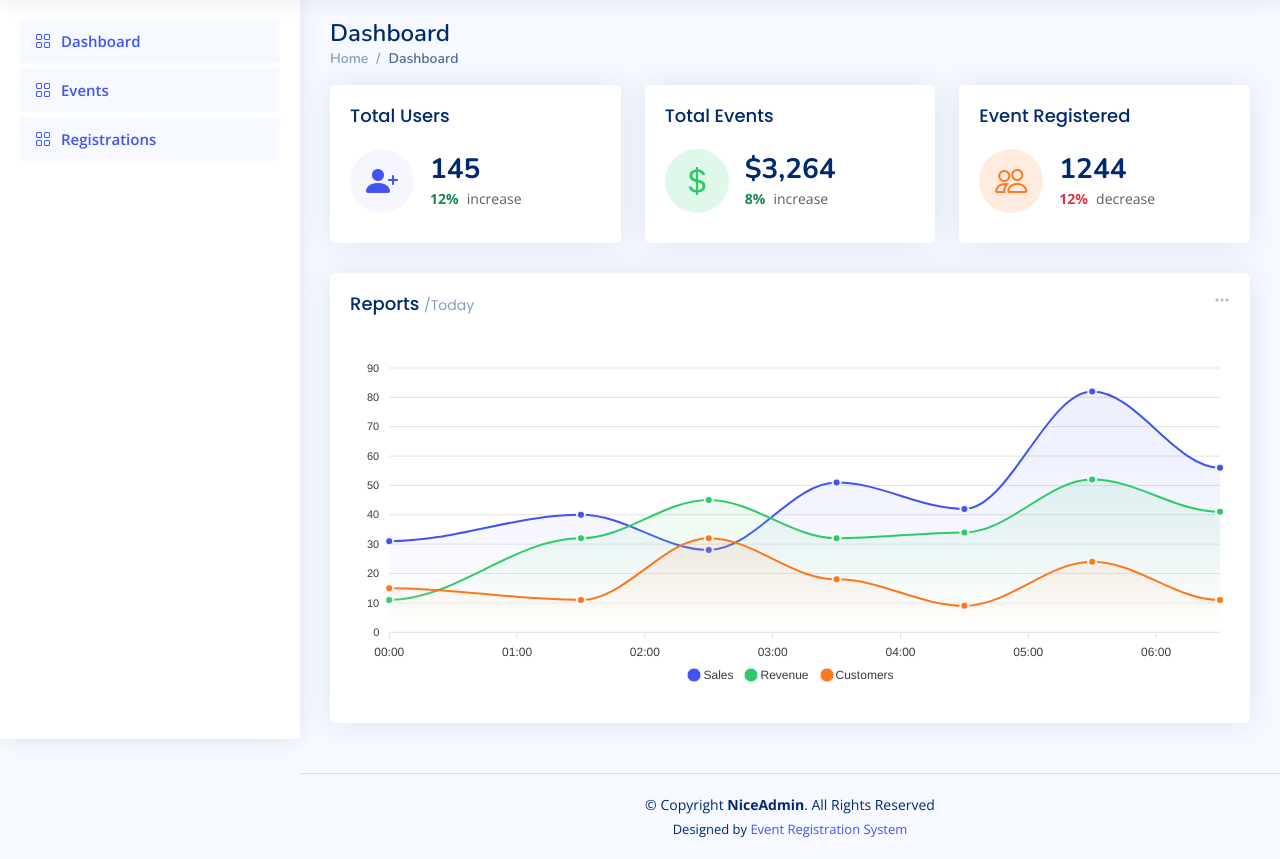
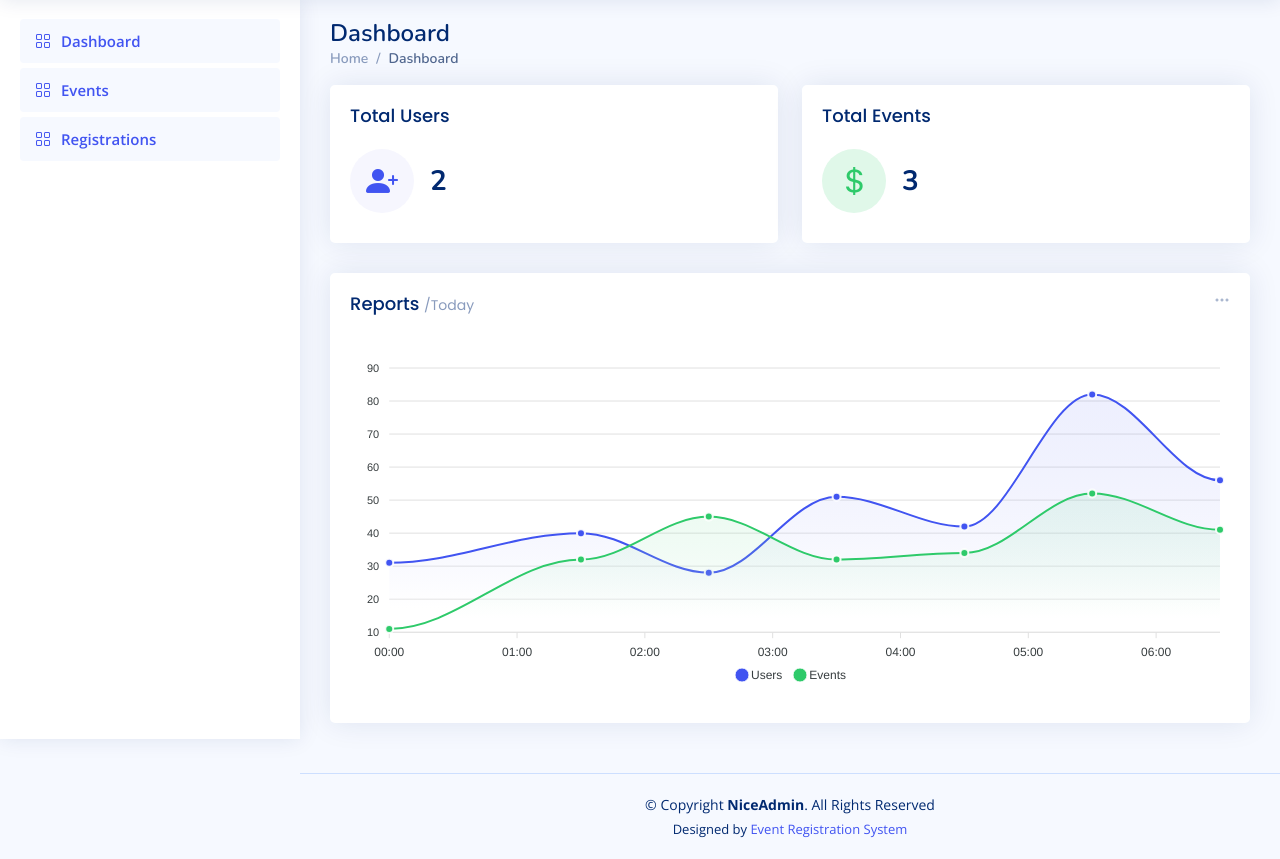
Before and after one commit to msimam01/codealpha_event_registration_system, a Django app: page / in a window 1280 px wide. Shown: the part 61-920 px from the top of the page. Run offline with Django 5.2, Linux system fonts and the light colour scheme; a user stored in the database is signed in; data comes from the database, SQL or seed files in the repository; both versions use the stored data as it was after the commit; some libraries are stand-ins or nearby versions.

Commit message:
minor changes

```diff
--- a/event_management_system/views.py
+++ b/event_management_system/views.py
@@ -1,8 +1,17 @@
 from django.shortcuts import render, redirect
 from django.contrib.auth.decorators import login_required
+from events.models import Event, EventRegistration
+from django.contrib.auth.models import User
 
 
 # Create your views here.
 @login_required(login_url='/accounts/login')
 def home(request):
-    return render(request, 'index.html', {})
+    users = User.objects.count()
+    events = Event.objects.count()
+
+    context = {
+        'users': users,
+        'events': events,
+    }
+    return render(request, 'index.html', context)
--- a/templates/events/event_detail.html
+++ b/templates/events/event_detail.html
@@ -53,10 +53,10 @@
                             </div>
                             <div class="modal-body">Are you sure you want to cancel?</div>
                             <div class="modal-footer">
-                              <button type="button" class="btn btn-secondary" data-bs-dismiss="modal">Close</button>
+                              <button type="button" class="btn btn-primary" data-bs-dismiss="modal">No</button>
                               <form action="{% url 'events:cancel_registration' event.id %}" method="POST">
                                 {% csrf_token %}
-                                <button type="submit" class="btn btn-danger" data-bs-dismiss="modal">Cancel</button>
+                                <button type="submit" class="btn btn-danger" data-bs-dismiss="modal">Yes</button>
                               </form>
                             </div>
                           </div>
--- a/templates/events/index.html
+++ b/templates/events/index.html
@@ -109,7 +109,7 @@
                                 </div>
                                 <div class="modal-body">Are you sure you want to delete this event?</div>
                                 <div class="modal-footer">
-                                  <button type="button" class="btn btn-secondary" data-bs-dismiss="modal">Close</button>
+                                  <button type="button" class="btn btn-primary" data-bs-dismiss="modal">No</button>
                                   <form action="{% url 'events:delete' event.id %}" method="post">
                                     {% csrf_token %}
                                     <button type="submit" class="btn btn-danger" data-bs-dismiss="modal">Delete</button>
--- a/templates/index.html
+++ b/templates/index.html
@@ -19,7 +19,7 @@
         <div class="col-lg-12">
           <div class="row">
             <!-- Sales Card -->
-            <div class="col-xxl-4 col-md-4">
+            <div class="col-xxl-4 col-md-6">
               <div class="card info-card sales-card">
                 <div class="card-body">
                   <h5 class="card-title">Total Users</h5>
@@ -28,8 +28,8 @@
                       <i class="bi bi-person-plus-fill"></i>
                     </div>
                     <div class="ps-3">
-                      <h6>145</h6>
-                      <span class="text-success small pt-1 fw-bold">12%</span> <span class="text-muted small pt-2 ps-1">increase</span>
+                      <h6>{{ users }}</h6>
+                      {% comment %} <span class="text-success small pt-1 fw-bold">12%</span> <span class="text-muted small pt-2 ps-1">increase</span> {% endcomment %}
                     </div>
                   </div>
                 </div>
@@ -38,7 +38,7 @@
             <!-- End Sales Card -->
 
             <!-- Revenue Card -->
-            <div class="col-xxl-4 col-md-4">
+            <div class="col-xxl-4 col-md-6">
               <div class="card info-card revenue-card">
                 <div class="card-body">
                   <h5 class="card-title">Total Events</h5>
@@ -47,34 +47,14 @@
                       <i class="bi bi-currency-dollar"></i>
                     </div>
                     <div class="ps-3">
-                      <h6>$3,264</h6>
-                      <span class="text-success small pt-1 fw-bold">8%</span> <span class="text-muted small pt-2 ps-1">increase</span>
+                      <h6>{{ events }}</h6>
+                      {% comment %} <span class="text-success small pt-1 fw-bold">8%</span> <span class="text-muted small pt-2 ps-1">increase</span> {% endcomment %}
                     </div>
                   </div>
                 </div>
               </div>
             </div>
             <!-- End Revenue Card -->
-
-            <!-- Customers Card -->
-            <div class="col-xxl-4 col-xl-4">
-              <div class="card info-card customers-card">
-                <div class="card-body">
-                  <h5 class="card-title">Event Registered</h5>
-
-                  <div class="d-flex align-items-center">
-                    <div class="card-icon rounded-circle d-flex align-items-center justify-content-center">
-                      <i class="bi bi-people"></i>
-                    </div>
-                    <div class="ps-3">
-                      <h6>1244</h6>
-                      <span class="text-danger small pt-1 fw-bold">12%</span> <span class="text-muted small pt-2 ps-1">decrease</span>
-                    </div>
-                  </div>
-                </div>
-              </div>
-            </div>
-            <!-- End Customers Card -->
 
             <!-- Reports -->
             <div class="col-12">
@@ -109,17 +89,14 @@
                       new ApexCharts(document.querySelector('#reportsChart'), {
                         series: [
                           {
-                            name: 'Sales',
+                            name: 'Users',
                             data: [31, 40, 28, 51, 42, 82, 56]
                           },
                           {
-                            name: 'Revenue',
+                            name: 'Events',
                             data: [11, 32, 45, 32, 34, 52, 41]
                           },
-                          {
-                            name: 'Customers',
-                            data: [15, 11, 32, 18, 9, 24, 11]
-                          }
+
                         ],
                         chart: {
                           height: 350,
@@ -131,7 +108,7 @@
                         markers: {
                           size: 4
                         },
-                        colors: ['#4154f1', '#2eca6a', '#ff771d'],
+                        colors: ['#4154f1', '#2eca6a'],
                         fill: {
                           type: 'gradient',
                           gradient: {
```
Also changed, not shown: db.sqlite3.
